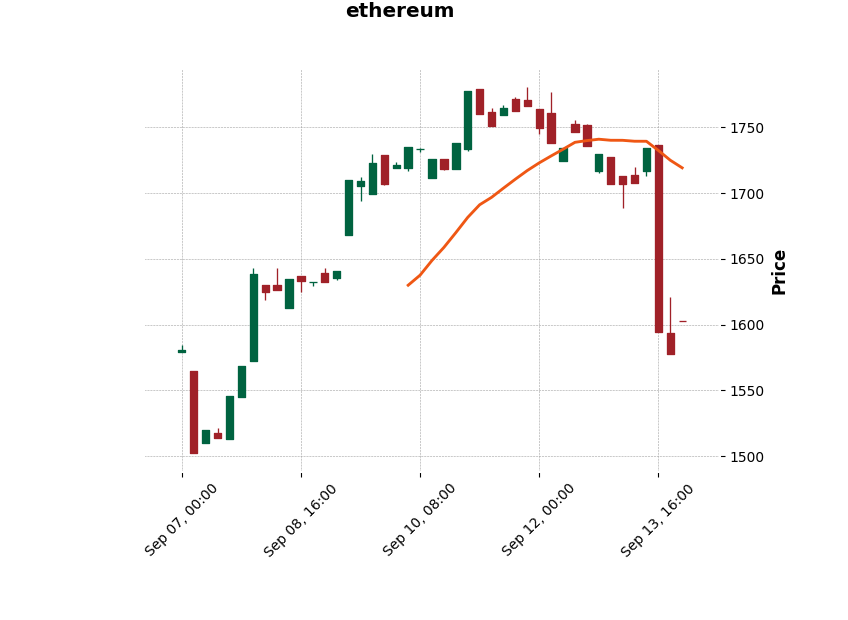
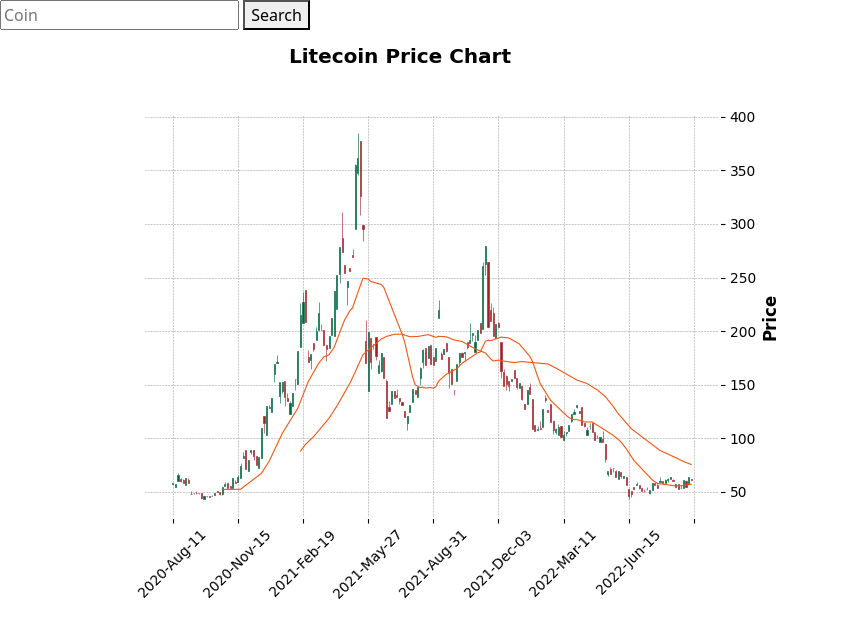
Before and after one commit to AleixMJ/cryptotax, a Flask app: template templates/search.html in a window 1280 px wide. Shown: the part 66-686 px from the top of the page, without its empty margins (0-848 px from the left). Run offline with Flask 2, Linux system fonts and the light colour scheme; the template is opened without the code that fills it, so the values that code supplies are empty.

Commit message:
added input to the search function to draw charts by coin name

```diff
--- a/app.py
+++ b/app.py
@@ -6,10 +6,11 @@
 import mplfinance as mpf
 
 app = Flask(__name__)
+app.config['SEND_FILE_MAX_AGE_DEFAULT'] = 0
 
 cg = CoinGeckoAPI()
 
-
+ids = cg.get_coins_list(include_platform = "false")
 
 @app.route('/')
 def index():
@@ -54,17 +55,43 @@
 @app.route('/search', methods=["GET", "POST"])
 def search():
 
-    duration = "2"
-    coin = "ethereum"
+    if request.method == "POST":
 
-    historical = cg.get_coin_ohlc_by_id(id="ethereum", vs_currency="usd", days=7)
-    hist_df = pd.DataFrame(historical)
-    hist_df.columns = ["Time", "Open", "High", "Low", "Close"]
-    hist_df["Time"] = pd.to_datetime(hist_df["Time"]/1000, unit="s")
-    hist_df.set_index("Time", inplace=True)
-    mpf.plot(hist_df.tail(200), type="candle", style="charles", title="ethereum", mav=(20,50), savefig="static/chart.png")
+        duration = "max"
+        coin = request.form.get("coin")
+        historical = cg.get_coin_ohlc_by_id(id=coin, vs_currency="usd", days=duration)
+        hist_df = pd.DataFrame(historical)
+        hist_df.columns = ["Time", "Open", "High", "Low", "Close"]
+        hist_df["Time"] = pd.to_datetime(hist_df["Time"]/1000, unit="s")
+        hist_df.set_index("Time", inplace=True)
+        mpf.plot(hist_df.tail(200), type="candle", style="charles", title= coin.capitalize() + " Price Chart", mav=(20,50), savefig="static/chart.png")
 
-    return render_template("search.html")
+        return render_template("search.html")
+    else:
+        duration = "max"
+        coin = "bitcoin"
+        historical = cg.get_coin_ohlc_by_id(id=coin, vs_currency="usd", days=duration)
+        hist_df = pd.DataFrame(historical)
+        hist_df.columns = ["Time", "Open", "High", "Low", "Close"]
+        hist_df["Time"] = pd.to_datetime(hist_df["Time"]/1000, unit="s")
+        hist_df.set_index("Time", inplace=True)
+        mpf.plot(hist_df.tail(200), type="candle", style="charles", title= coin.capitalize() + " Price Chart", mav=(20,50), savefig="static/chart.png")
+
+        return render_template("search.html")
+
+
+
+
+
+
+# No caching at all for API endpoints.
+@app.after_request
+def add_header(response):
+    # response.cache_control.no_store = True
+    response.headers['Cache-Control'] = 'no-store, no-cache, must-revalidate, post-check=0, pre-check=0, max-age=0'
+    response.headers['Pragma'] = 'no-cache'
+    response.headers['Expires'] = '-1'
+    return response
 
 if __name__ == '__main__':
     app.run(debug=True)
--- a/templates/search.html
+++ b/templates/search.html
@@ -6,6 +6,14 @@
 
 {% block main %}
 
+<form action="/search" method="post">
+    <div class="mb-3">
+        <input autocomplete="off" name="coin" placeholder="Coin" type="text">
+        <button type="submit">Search</button>
+    </div>
+
+</form>
+
 <img src="{{url_for('static', filename='chart.png')}}" />
 
 
```
Also changed, not shown: static/chart.png.
